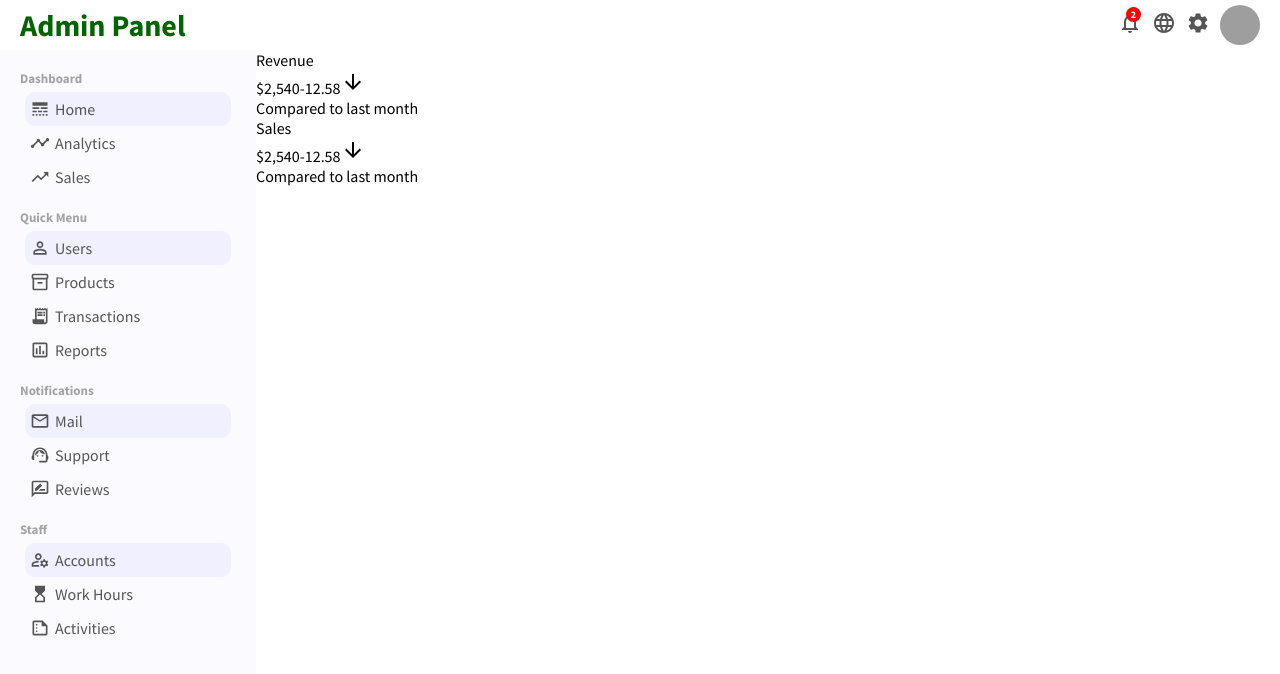
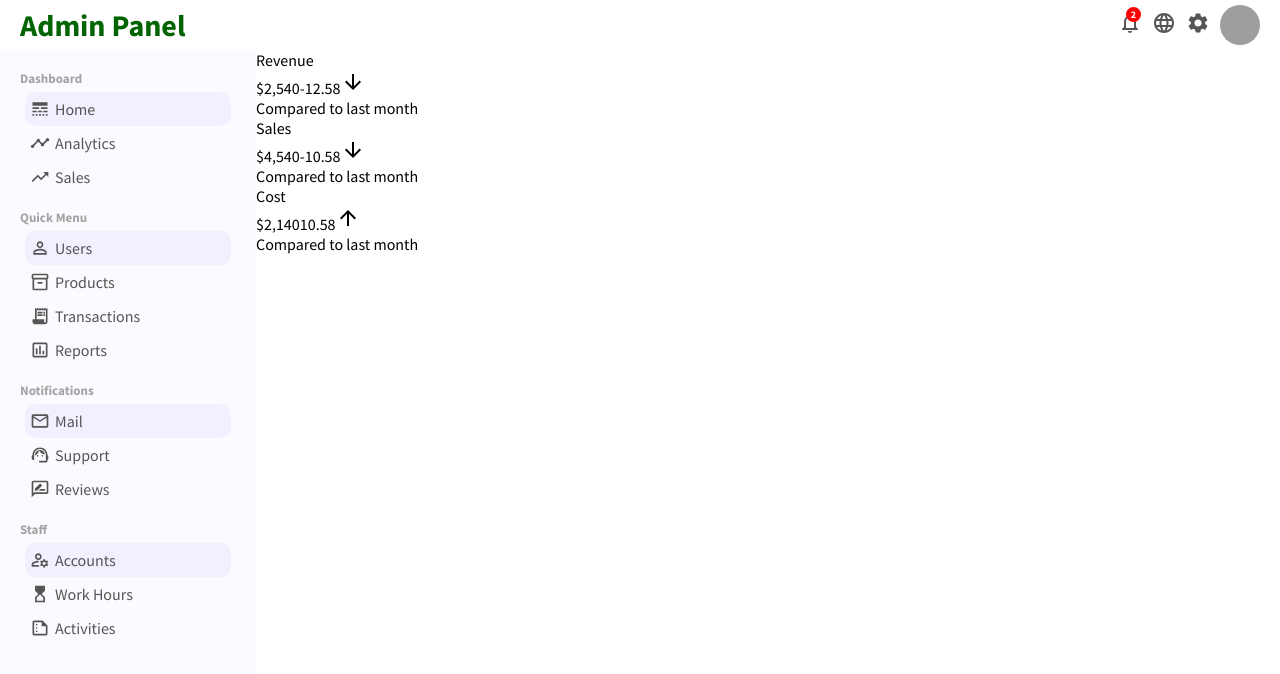
Before and after one commit to PJMantoss/admin_panel, a React (Create React App) app: page / in a window 1280 px wide. Shown: the top 674 px of the page. Built offline with nearby package versions, Linux system fonts and the light colour scheme; grey boxes are pictures that could not be loaded.

Commit message:
update FeaturedInfo component

```diff
--- a/src/components/featuredInfo/FeaturedInfo.js
+++ b/src/components/featuredInfo/FeaturedInfo.js
@@ -1,5 +1,5 @@
 import React from 'react';
-import { ArrowDownwardOutlined } from '@mui/icons-material';
+import { ArrowDownwardOutlined, ArrowUpwardOutlined } from '@mui/icons-material';
 
 function FeaturedInfo() {
   return (
@@ -21,9 +21,9 @@ function FeaturedInfo() {
         <div className='featuredItem'>
             <span className='featuredTitle'>Sales</span>
             <div className='featuredMoneyContainer'>
-                <span className='featuredMoney'>$2,540</span>
+                <span className='featuredMoney'>$4,540</span>
                 <span className='featuredMoneyRate'>
-                    -12.58
+                    -10.58
                     <ArrowDownwardOutlined />
                 </span>
             </div>
@@ -31,6 +31,21 @@ function FeaturedInfo() {
                 Compared to last month
             </span>
         </div>
+
+        <div className='featuredItem'>
+            <span className='featuredTitle'>Cost</span>
+            <div className='featuredMoneyContainer'>
+                <span className='featuredMoney'>$2,140</span>
+                <span className='featuredMoneyRate'>
+                    10.58
+                    <ArrowUpwardOutlined />
+                </span>
+            </div>
+            <span className='featuredSubCat'>
+                Compared to last month
+            </span>
+        </div>
+
     </div>
   )
 }
```
